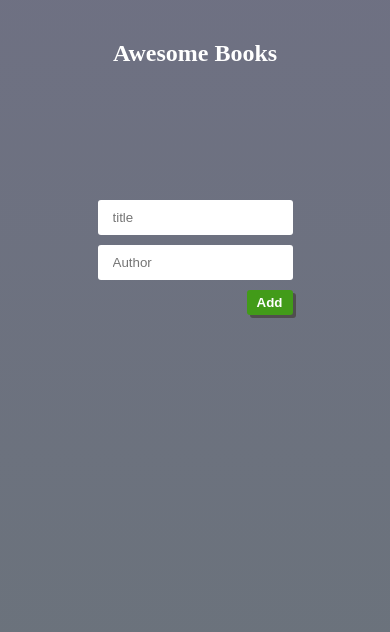
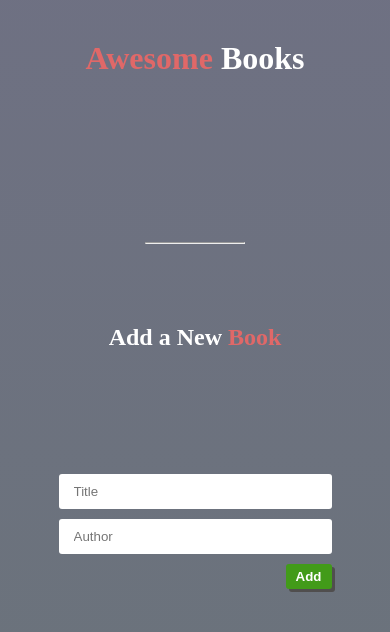
Before and after one commit to Meri-MG/Awesome-Books, a website: page index.html in a window 390 px wide. Drawn offline with Linux system fonts and the light colour scheme; files that its build step writes are made by us from their sources.

Commit message:
Solve styles conflicts

```diff
--- a/index.html
+++ b/index.html
@@ -8,16 +8,17 @@
     <title>Awesome Books</title>
 </head>
 <body>
-    <div class="container">
-        <section>
-            <h1 class="title1">Awesome Books</h1>
-            <div id="books">
-            </div>
+    <div class="container d-flex">
+        <h1 class="title"><span>Awesome </span> Books</h1>
+        <section id="div-container">
+            <div class="books d-flex"></div>
         </section>
+        <hr>
     </div>
-    <form id="form">
+    <form id="form" class="d-flex">
+        <h2>Add a New <span>Book</span></h2>
         <label for="title">
-            <input class="input-title" id="title" type="text" maxlength="10" minlength="3" placeholder="title" required>
+            <input class="input-title" id="title" type="text" placeholder="Title" required>
         </label>
         <label for="author">
             <input class="input-author" id="author" type="text" maxlength="15" minlength="3" placeholder="Author" required>
@@ -25,6 +26,6 @@
         <button type="submit" class="add-btn">Add</button>
     </form>
 
-    <script src="./js/classes.js"></script>
+    <script src="./classes.js"></script>
 </body>
 </html>
--- a/style.css
+++ b/style.css
@@ -27,11 +27,7 @@ span {
 
 .container {
   position: relative;
-  display: flex;
-  flex-direction: column;
   flex-wrap: wrap;
-  justify-content: center;
-  align-items: center;
   gap: 6px;
   color: #fff;
 }
@@ -47,32 +43,30 @@ span {
   margin: 0 auto;
 }
 
-/* #books:nth-child(even) {
-  background-color: rgb(170, 169, 169);
-} */
-
 .books {
   position: relative;
-  display: flex;
-  flex-direction: column;
-  flex-wrap: wrap;
-  width: 100%;
+  width: 50%;
   justify-content: space-between;
   margin-bottom: 20px;
   padding: 5px;
   align-items: center;
-  align-self: center;
-}
-.books :nth-child(even){
-  background-color: black;
 }
 
 .myDiv {
   display: flex;
   flex-direction: row;
   justify-content: space-between;
+  align-items: center;
   width: 100%;
-  margin-bottom: 7px;
+  padding: 8px;
+}
+
+.myDiv:nth-child(even) {
+  background-color: rgb(170, 169, 169);
+}
+
+.myDiv:nth-child(odd) {
+  background-color: rgb(146, 143, 143);
 }
 
 .remove {
@@ -84,7 +78,7 @@ span {
   box-shadow: 3px 3px #504e4e;
   cursor: pointer;
   font-weight: 600;
-  transition: all 1s ease;
+  transition: all 0.5s ease;
 }
 
 .remove:hover {
@@ -100,10 +94,6 @@ hr {
 }
 
 #form {
-  display: flex;
-  flex-direction: column;
-  justify-content: center;
-  align-items: center;
   gap: 10px;
   width: 30%;
   margin: 20px auto;
@@ -130,6 +120,8 @@ hr {
   color: #fff;
   cursor: pointer;
   font-weight: 600;
+  margin-bottom: 40px;
+  transition: all 0.5s ease;
 }
 
 #form button:hover {
@@ -137,8 +129,19 @@ hr {
   background-color: #fff;
 }
 
+.d-flex {
+  display: flex;
+  flex-direction: column;
+  justify-content: center;
+  align-items: center;
+}
+
 @media (max-width: 768px) {
   #form {
-    width: 50%;
+    width: 70%;
+  }
+
+  .books {
+    width: 90%;
   }
 }
```
